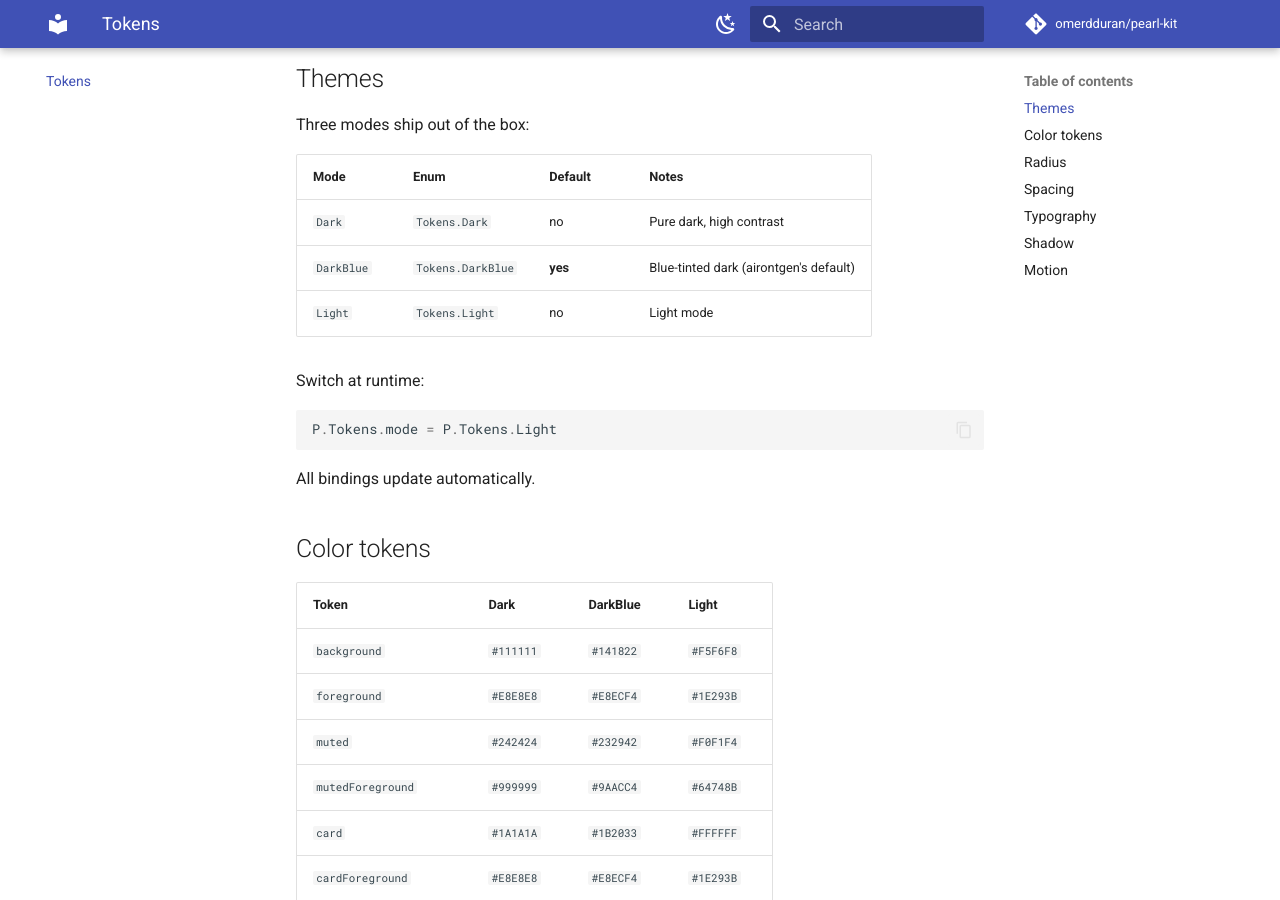
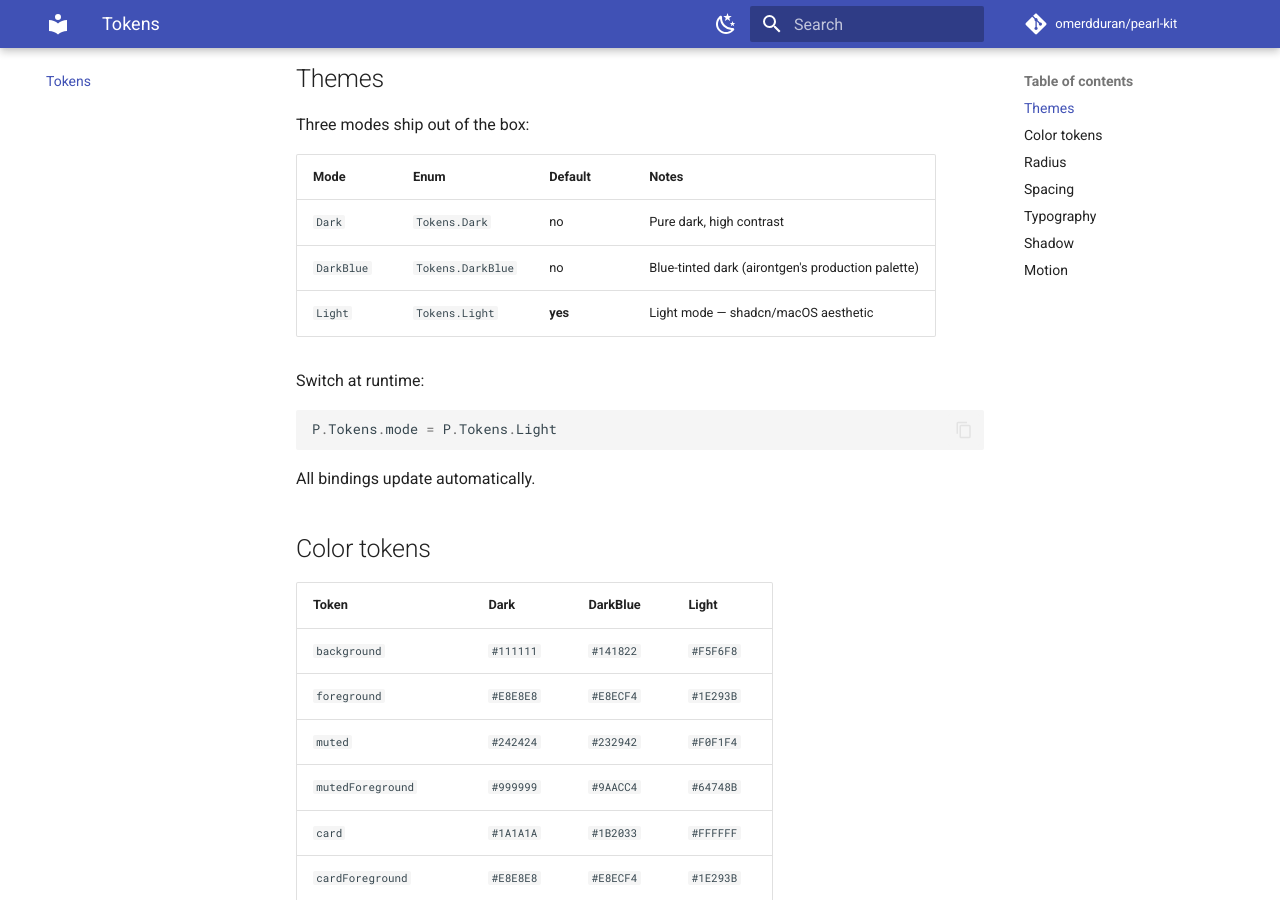
Before and after one commit to omerdduran/pearl-kit, an MkDocs documentation site: the page built from docs/tokens.md, in a window 1280 px wide and 900 px high, scrolled down 447 px. Built offline with MkDocs 1.6.1 and Material for MkDocs 9.7.7, drawn with Linux system fonts in a browser that asks for light colours; comment, search, counter and statistics services are not loaded.

Commit message:
feat: default to Light theme

```diff
--- a/docs/tokens.md
+++ b/docs/tokens.md
@@ -20,8 +20,8 @@ Three modes ship out of the box:
 | Mode | Enum | Default | Notes |
 |---|---|---|---|
 | `Dark` | `Tokens.Dark` | no | Pure dark, high contrast |
-| `DarkBlue` | `Tokens.DarkBlue` | **yes** | Blue-tinted dark (airontgen's default) |
-| `Light` | `Tokens.Light` | no | Light mode |
+| `DarkBlue` | `Tokens.DarkBlue` | no | Blue-tinted dark (airontgen's production palette) |
+| `Light` | `Tokens.Light` | **yes** | Light mode — shadcn/macOS aesthetic |
 
 Switch at runtime:
 
```
Also changed, not shown: CHANGELOG.md (+1 -0 lines), README.md (+1 -1 lines), 1 other file.
